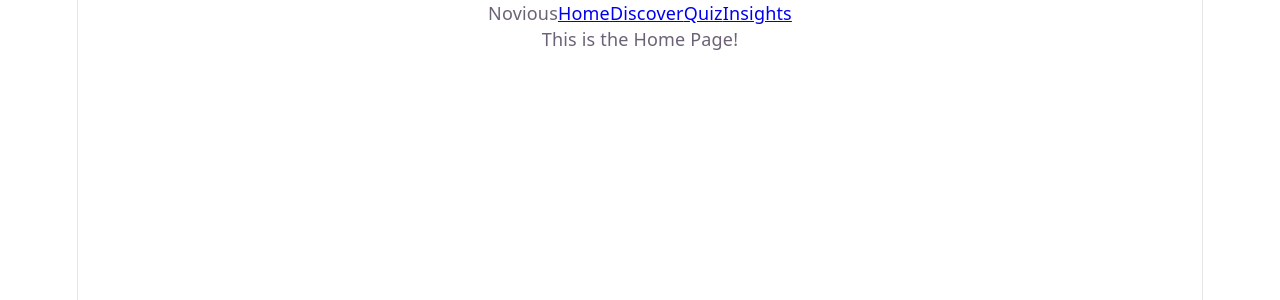
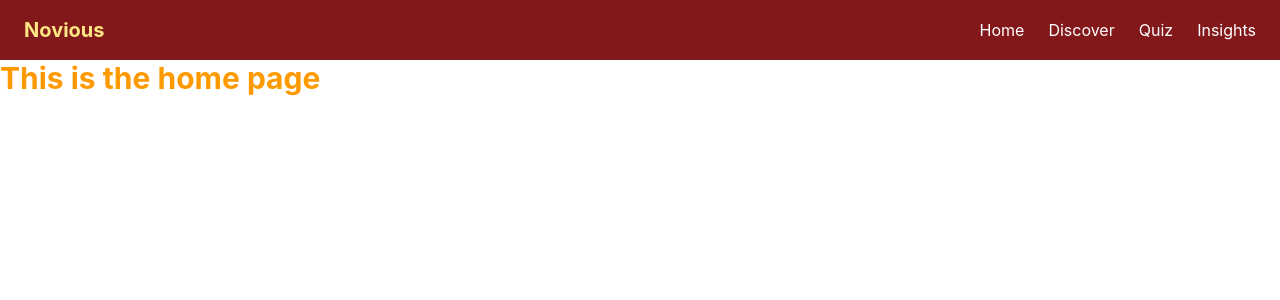
Before and after one commit to thieuquangphuoc/Novious-MovieExplorer, a React (Vite) app: page / in a window 1280 px wide. Shown: the top 300 px of the page. Built offline with nearby package versions, Linux system fonts and the light colour scheme; no server answers.

Commit message:
style tailwindcss

```diff
--- a/src/components/NavBar.jsx
+++ b/src/components/NavBar.jsx
@@ -3,12 +3,14 @@ import { NavLink } from 'react-router-dom';
 export const NavBar = () => {
     return (
         <div>
-            <nav>
-                <span>Novious</span>
-                <NavLink to="/">Home</NavLink>
-                <NavLink to="/discover">Discover</NavLink>
-                <NavLink to="/quiz">Quiz</NavLink>
-                <NavLink to="/insights">Insights</NavLink>
+            <nav className="flex items-center justify-between bg-red-900 px-6 py-4 text-white">
+                <span className="text-xl font-bold text-amber-200 hover:bg-neutral-400">Novious</span>
+                <div className="flex gap-6">
+                    <NavLink to="/" className="hover:text-amber-200">Home</NavLink>
+                    <NavLink to="/discover" className="hover:text-amber-200">Discover</NavLink>
+                    <NavLink to="/quiz" className="hover:text-amber-200">Quiz</NavLink>
+                    <NavLink to="/insights" className="hover:text-amber-200">Insights</NavLink>
+                </div>
             </nav>
         </div>
     );
--- a/src/index.css
+++ b/src/index.css
@@ -1,111 +1 @@
-:root {
-  --text: #6b6375;
-  --text-h: #08060d;
-  --bg: #fff;
-  --border: #e5e4e7;
-  --code-bg: #f4f3ec;
-  --accent: #aa3bff;
-  --accent-bg: rgba(170, 59, 255, 0.1);
-  --accent-border: rgba(170, 59, 255, 0.5);
-  --social-bg: rgba(244, 243, 236, 0.5);
-  --shadow:
-    rgba(0, 0, 0, 0.1) 0 10px 15px -3px, rgba(0, 0, 0, 0.05) 0 4px 6px -2px;
-
-  --sans: system-ui, 'Segoe UI', Roboto, sans-serif;
-  --heading: system-ui, 'Segoe UI', Roboto, sans-serif;
-  --mono: ui-monospace, Consolas, monospace;
-
-  font: 18px/145% var(--sans);
-  letter-spacing: 0.18px;
-  color-scheme: light dark;
-  color: var(--text);
-  background: var(--bg);
-  font-synthesis: none;
-  text-rendering: optimizeLegibility;
-  -webkit-font-smoothing: antialiased;
-  -moz-osx-font-smoothing: grayscale;
-
-  @media (max-width: 1024px) {
-    font-size: 16px;
-  }
-}
-
-@media (prefers-color-scheme: dark) {
-  :root {
-    --text: #9ca3af;
-    --text-h: #f3f4f6;
-    --bg: #16171d;
-    --border: #2e303a;
-    --code-bg: #1f2028;
-    --accent: #c084fc;
-    --accent-bg: rgba(192, 132, 252, 0.15);
-    --accent-border: rgba(192, 132, 252, 0.5);
-    --social-bg: rgba(47, 48, 58, 0.5);
-    --shadow:
-      rgba(0, 0, 0, 0.4) 0 10px 15px -3px, rgba(0, 0, 0, 0.25) 0 4px 6px -2px;
-  }
-
-  #social .button-icon {
-    filter: invert(1) brightness(2);
-  }
-}
-
-body {
-  margin: 0;
-}
-
-#root {
-  width: 1126px;
-  max-width: 100%;
-  margin: 0 auto;
-  text-align: center;
-  border-inline: 1px solid var(--border);
-  min-height: 100svh;
-  display: flex;
-  flex-direction: column;
-  box-sizing: border-box;
-}
-
-h1,
-h2 {
-  font-family: var(--heading);
-  font-weight: 500;
-  color: var(--text-h);
-}
-
-h1 {
-  font-size: 56px;
-  letter-spacing: -1.68px;
-  margin: 32px 0;
-  @media (max-width: 1024px) {
-    font-size: 36px;
-    margin: 20px 0;
-  }
-}
-h2 {
-  font-size: 24px;
-  line-height: 118%;
-  letter-spacing: -0.24px;
-  margin: 0 0 8px;
-  @media (max-width: 1024px) {
-    font-size: 20px;
-  }
-}
-p {
-  margin: 0;
-}
-
-code,
-.counter {
-  font-family: var(--mono);
-  display: inline-flex;
-  border-radius: 4px;
-  color: var(--text-h);
-}
-
-code {
-  font-size: 15px;
-  line-height: 135%;
-  padding: 4px 8px;
-  background: var(--code-bg);
-}
+@import "tailwindcss";
--- a/src/pages/Home.jsx
+++ b/src/pages/Home.jsx
@@ -1,6 +1,8 @@
 const Home = () => {
     return (
-        <div>This is the Home Page!</div>
+        <div>
+            <h1 className="text-3xl font-bold text-amber-500">This is the home page</h1>
+        </div>
     );
 };
 
```
